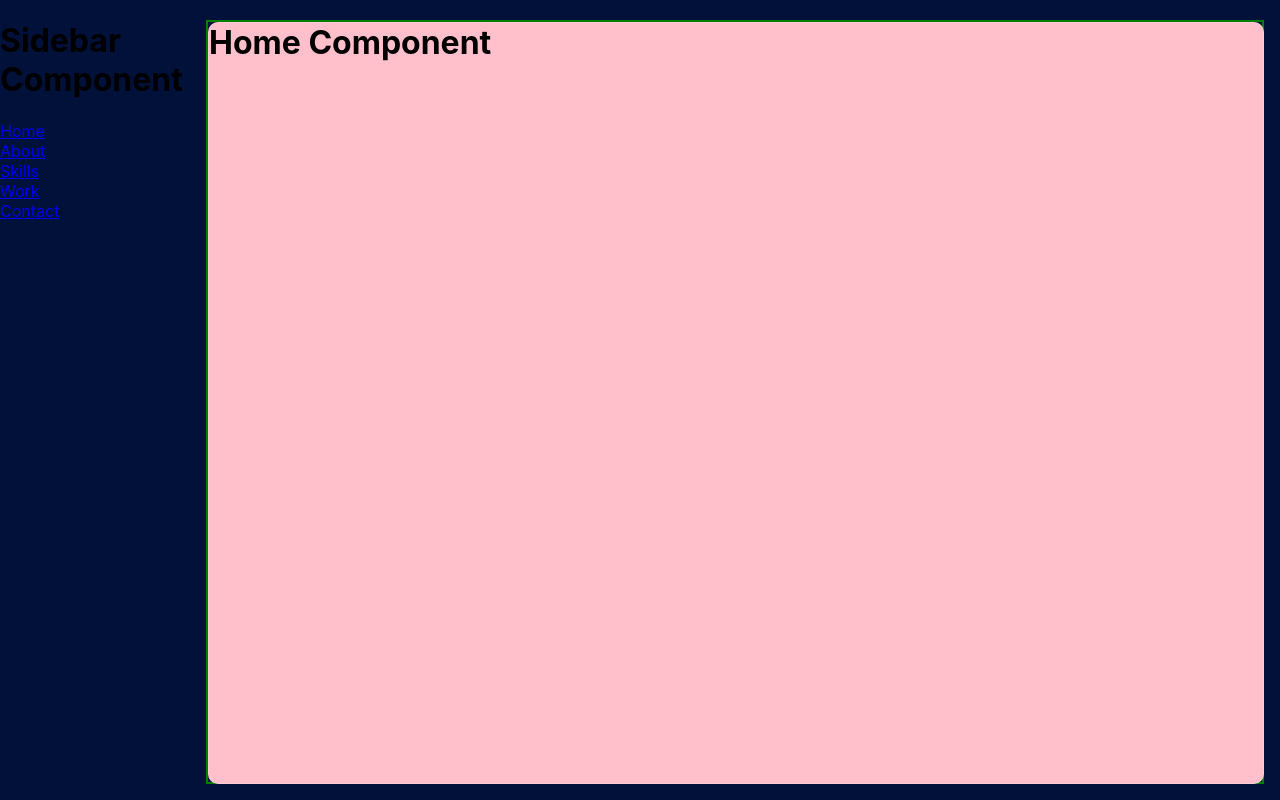
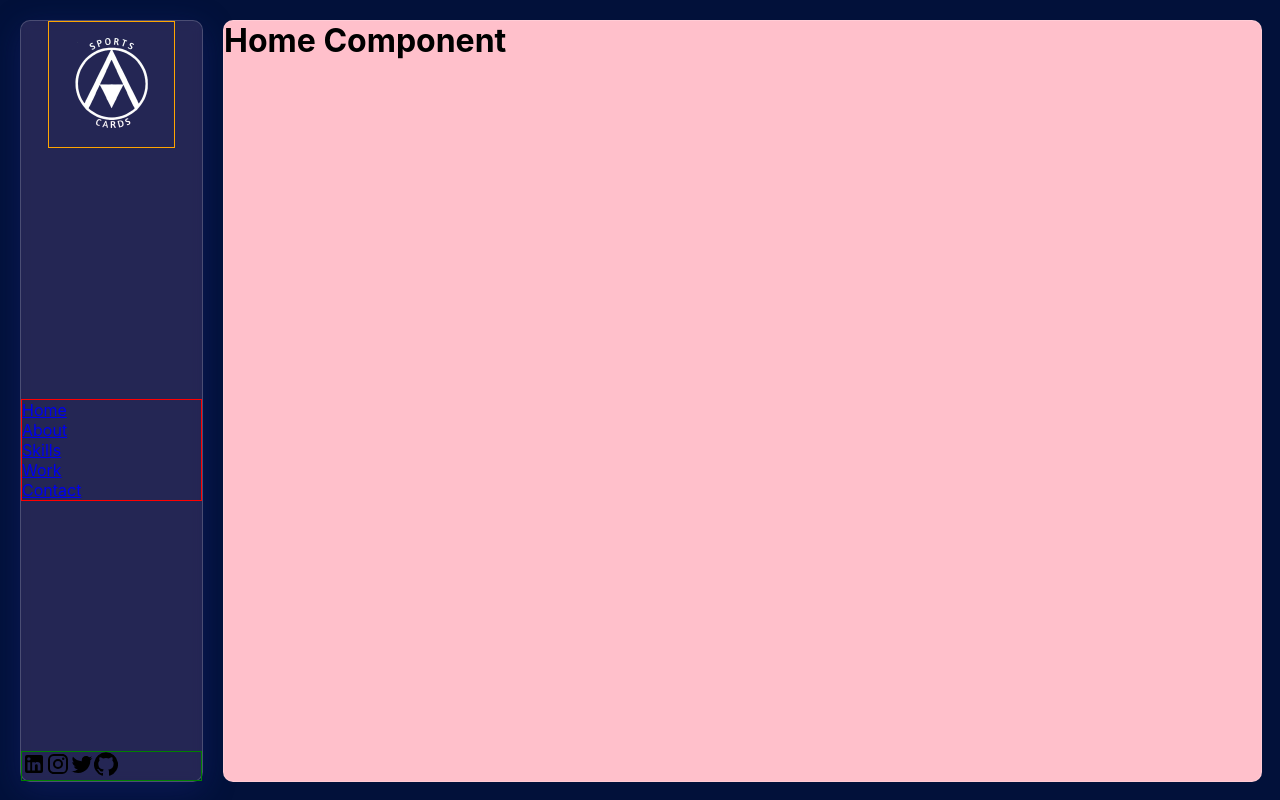
Before and after one commit to amedra13/Web-Portfolio, a React (Create React App) app: page / in a window 1280 px wide. Built offline with nearby package versions, Linux system fonts and the light colour scheme.

Commit message:
begin work on styling sidebar

```diff
--- a/src/App.js
+++ b/src/App.js
@@ -15,7 +15,6 @@ function App() {
 		<div className="app">
 			<Sidebar />
 			<div className="app__rightSide">
-				<div className="app__rightContainer">
 				<TransitionGroup component={null}>
 					<CSSTransition
 						key={location.key}
@@ -35,7 +34,6 @@ function App() {
 				</TransitionGroup>
 			</div>
 		</div>
-		</div>
 	);
 }
 
--- a/src/components/Sidebar.js
+++ b/src/components/Sidebar.js
@@ -1,10 +1,16 @@
 import React from 'react';
+import Logo from '../images/logo.png';
 import { NavLink } from 'react-router-dom';
+import LinkedInIcon from '@material-ui/icons/LinkedIn';
+import InstagramIcon from '@material-ui/icons/Instagram';
+import TwitterIcon from '@material-ui/icons/Twitter';
+import GitHubIcon from '@material-ui/icons/GitHub';
 
 const Sidebar = () => {
 	return (
 		<div className="sidebar">
-			<h1>Sidebar Component</h1>
+			<div className="sidebar__container">
+				<img src={Logo} alt="amsportscards" />
 				<div className="sidebar__links">
 					<NavLink to="/home" activeClassName="selected">
 						Home
@@ -22,6 +28,13 @@ const Sidebar = () => {
 						Contact
 					</NavLink>
 				</div>
+				<div className="sidebar__iconLinks">
+					<LinkedInIcon />
+					<InstagramIcon />
+					<TwitterIcon />
+					<GitHubIcon />
+				</div>
+			</div>
 		</div>
 	);
 };
--- a/src/styles/App.scss
+++ b/src/styles/App.scss
@@ -14,19 +14,15 @@ $left-side-width: 0.15;
 	width: 100vw;
 	box-sizing: border-box;
 	background-color: rgb(2, 17, 58);
+	padding: 20px;
 }
 .app::-webkit-scrollbar {
 	display: none;
 }
 .app__rightSide {
 	flex: $right-side-width;
-	padding: 20px;
-	.app__rightContainer {
-		height: 100%;
-		width: 100%;
-		border: 2px solid green;
-		position: relative;
-	}
+	position: relative;
+	height: 100%;
 }
 
 @import './KeyFrames.scss';
--- a/src/styles/Sidebar.scss
+++ b/src/styles/Sidebar.scss
@@ -1,7 +1,31 @@
 .sidebar {
 	flex: $left-side-width;
+	margin-right: 20px;
+}
+.sidebar__container {
+	height: 100%;
+	background: rgba(232, 160, 233, 0.15);
+	box-shadow: 0 8px 32px 0 rgba(31, 38, 135, 0.37);
+	backdrop-filter: blur(6px);
+	-webkit-backdrop-filter: blur(6px);
+	border-radius: 10px;
+	border: 1px solid rgba(255, 255, 255, 0.18);
+	display: flex;
+	flex-direction: column;
+	justify-content: space-between;
+	align-items: stretch;
+	img {
+		width: 125px;
+		height: 125px;
+		margin: 0 auto;
+		border: 1px solid orange;
+	}
 	.sidebar__links {
 		display: flex;
 		flex-direction: column;
+		border: 1px solid red;
+	}
+	.sidebar__iconLinks {
+		border: 1px solid green;
 	}
 }
```
Also changed, not shown: src/images/logo.png (added). Lines whose indentation alone changed are shown as unchanged.
